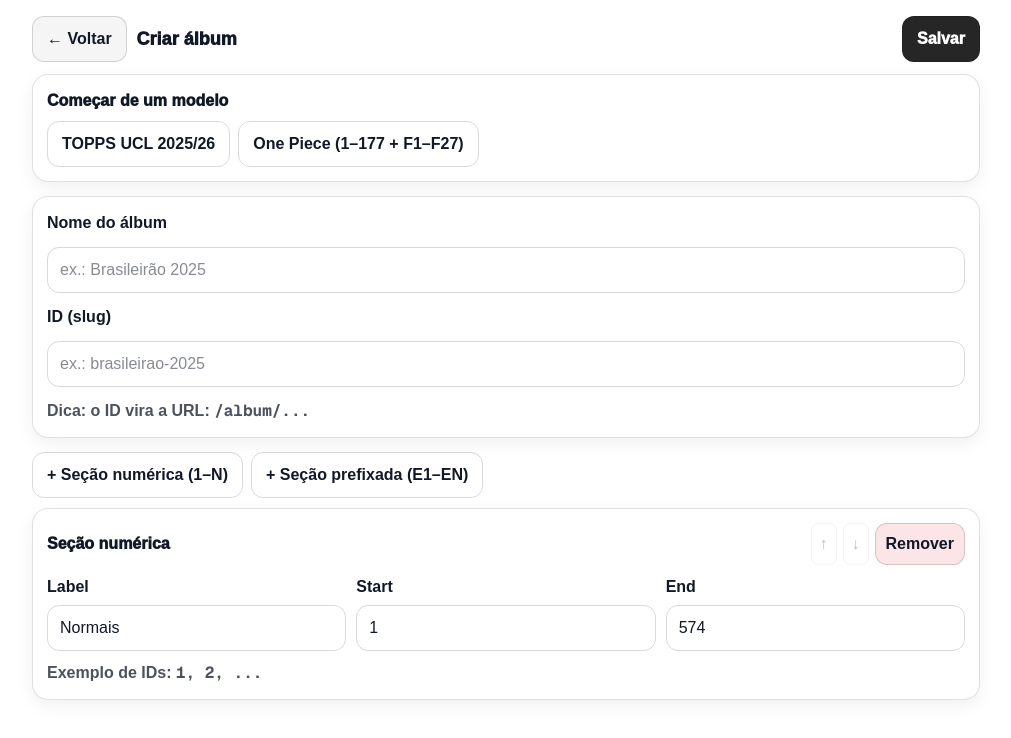
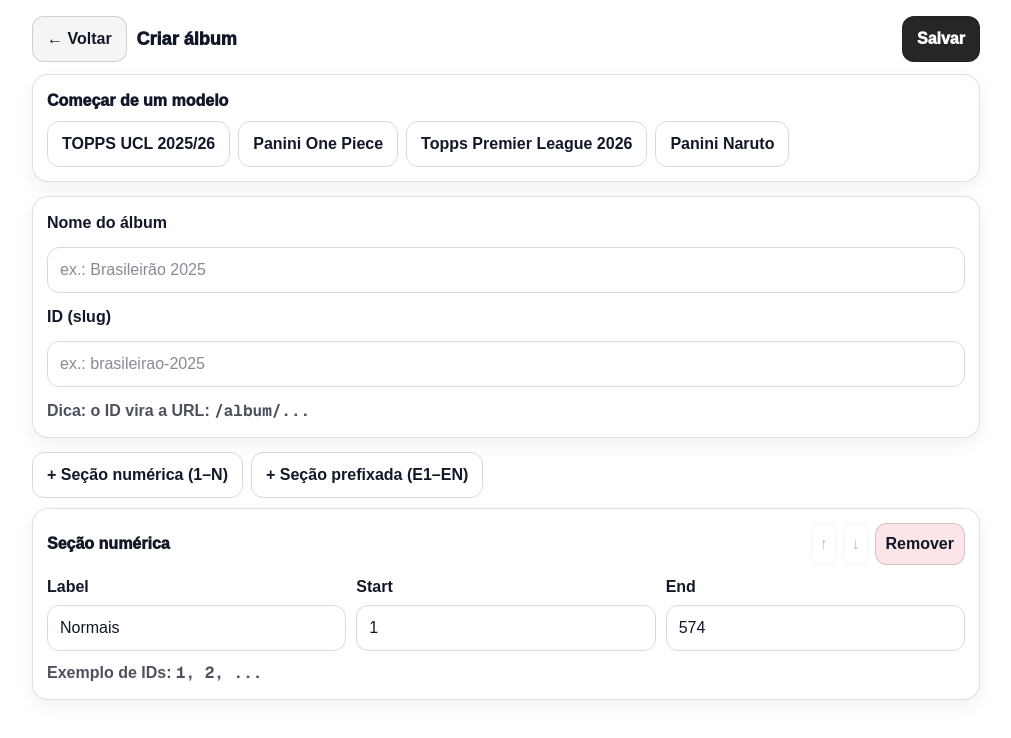
Before and after one commit to carlosvmk/figurinhas-app, a Next.js app: page /albums/new in a window 1280 px wide. Shown: the top 738 px of the page, without its empty margins (134-1145 px from the left). Built offline with nearby package versions, Linux system fonts and the light colour scheme.

Commit message:
feat: novos álbuns pré-prontos + correção nomes

```diff
--- a/src/data/albums.ts
+++ b/src/data/albums.ts
@@ -11,10 +11,25 @@
   },
   {
     id: "one-piece-1",
-    name: "One Piece (1–177 + F1–F27)",
+    name: "Panini One Piece",
     sections: [
       { id: "base", label: "Normais", type: "numericRange", start: 1, end: 177 },
       { id: "foil", label: "Foils", type: "prefixedRange", prefix: "F", start: 1, end: 27 },
     ],
   },
+  {
+    id: "topps-premier-league-2026",
+    name: "Topps Premier League 2026",
+    sections: [
+      { id: "base", label: "Principal", type: "numericRange", start: 1, end: 561 },
+    ],
+  },
+  {
+    id: "panini-naruto",
+    name: "Panini Naruto",
+    sections: [
+      { id: "base", label: "Principal", type: "numericRange", start: 1, end: 169 },
+      { id: "especiais", label: "Especiais", type: "prefixedRange", prefix: "X", start: 1, end: 6 },
+    ],
+  },
 ];
```
